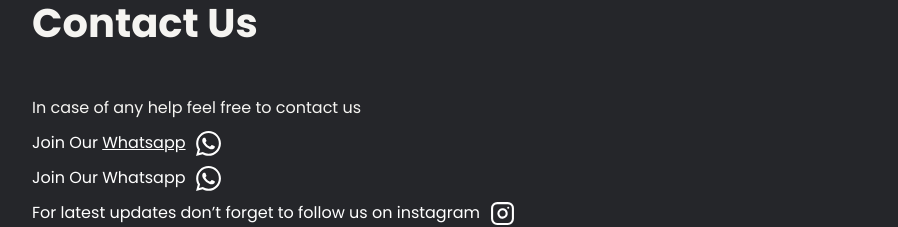
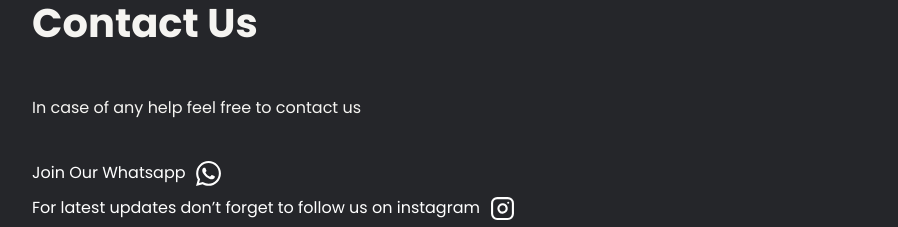
Before and after one commit to GDGCVITBHOPAL/summerfest, a React (Create React App) app: page / in a window 1280 px wide. Shown: the part 2920-3147 px from the top of the page, without its empty margins (160-1058 px from the left). Built offline with nearby package versions, Linux system fonts and the light colour scheme.

Commit message:
deleted duplicate text

```diff
--- a/src/pages/sections/Contact.jsx
+++ b/src/pages/sections/Contact.jsx
@@ -14,25 +14,6 @@ const ContactPage = () => {
           <div className={"section-header"}>Contact Us</div>
           <p className={"speaker-intro"}>
             In case of any help feel free to contact us <br />
-            <a
-              className={"social-icons-contact"}
-              href="https://www.instagram.com/kulkarni.ishika/"
-              style={{ marginRight: "20px", textDecoration: "none" }}
-            >
-              <span style={{ fontSize: "1em", color: "white" }}>
-                Join Our <u>Whatsapp</u>
-              </span>
-
-              <ImWhatsapp
-                style={{
-                  marginLeft: "10px",
-                  position: "relative",
-                  top: "8px",
-                  color: "white",
-                }}
-                size="25px"
-              />
-            </a>
             <br />
             <a
               className={"social-icons-contact"}
```
